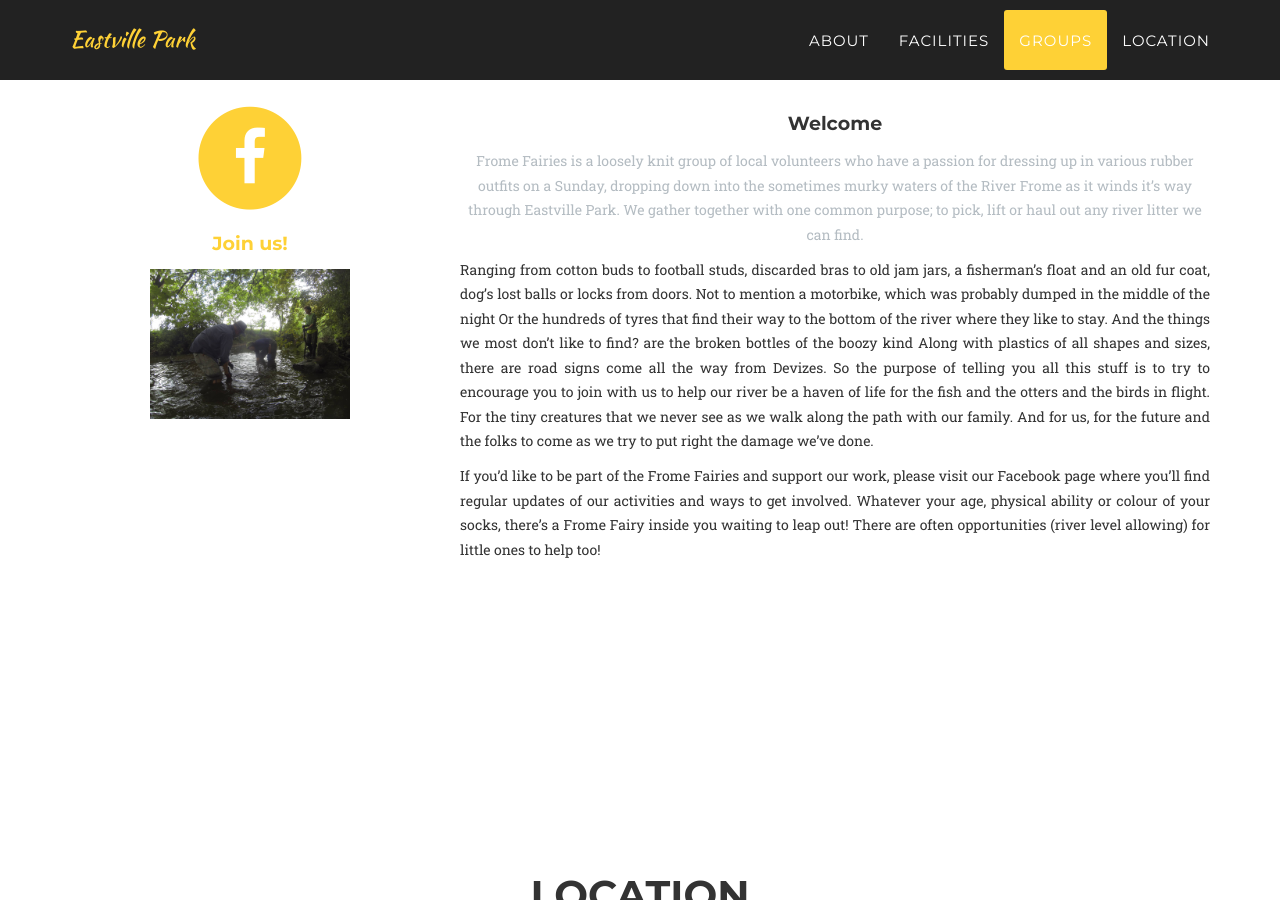
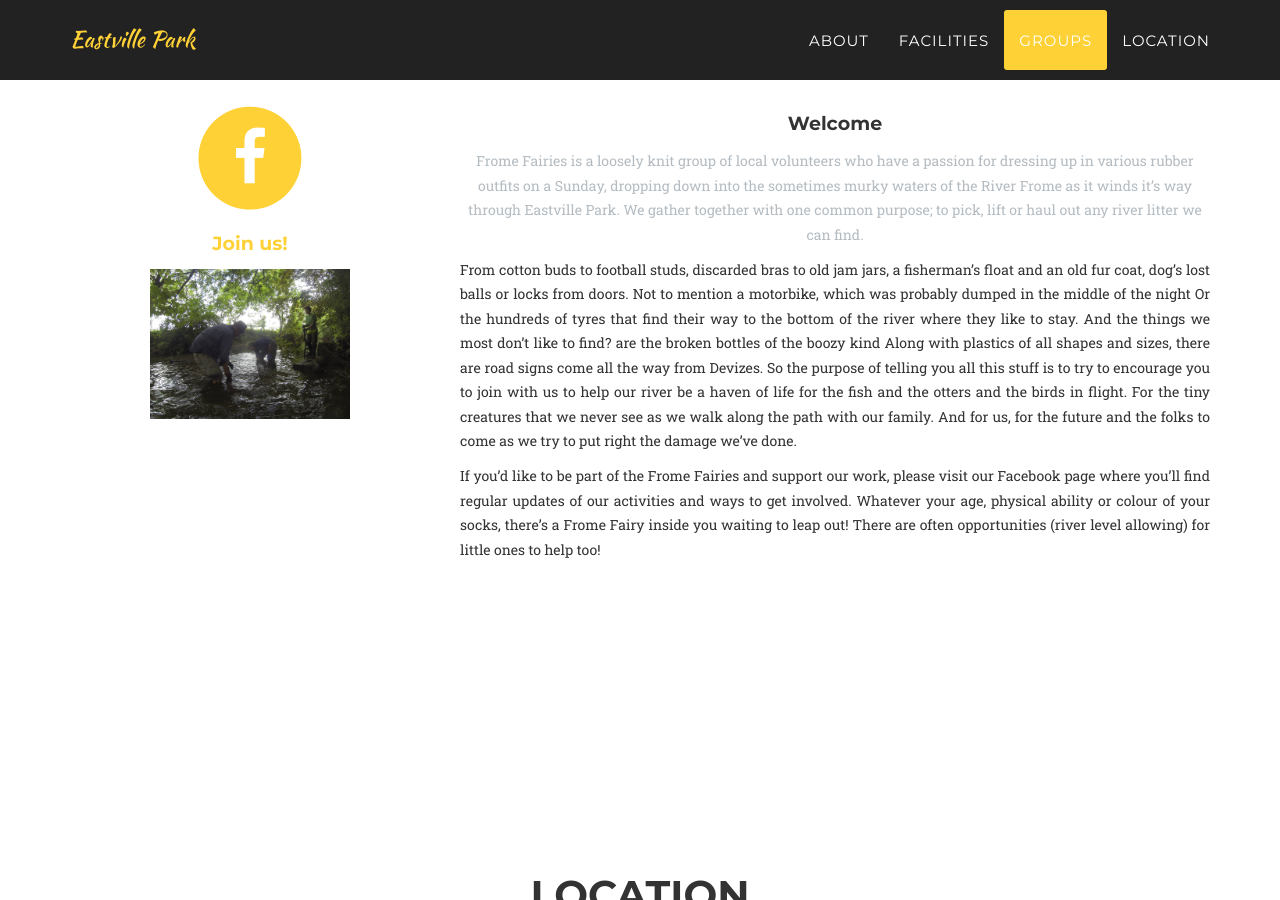
Before and after one commit to eastvillepark/eastvillepark.github.io, a Jekyll site: the page built from index.html, in a window 1280 px wide and 900 px high, scrolled down 2992 px. Built offline with Jekyll 4.4.1, drawn with Linux system fonts in a browser that asks for light colours; some web fonts are replaced.

Commit message:
Update friends.html

```diff
--- a/_includes/friends.html
+++ b/_includes/friends.html
@@ -42,7 +42,7 @@
                     <h4 class="service-heading">Welcome</h4>
                     <p class="text-muted">Frome Fairies is a loosely knit group of local volunteers who have a passion for dressing up in various  rubber outfits on a Sunday, dropping down into the sometimes murky waters of the River Frome as it winds  it’s way through Eastville Park.
 We gather together with one common purpose; to pick, lift or haul out any river litter we can find.</p>
-                    <p class="text-justify">Ranging from cotton buds to football studs, discarded bras to old jam jars,
+                    <p class="text-justify">From cotton buds to football studs, discarded bras to old jam jars,
 a  fisherman’s  float  and an old fur coat, dog’s lost balls or locks from doors.
 Not to mention a motorbike, which was probably dumped in the middle of the night
 Or the hundreds of tyres that find their way to the bottom of the river where they like to stay.
```
